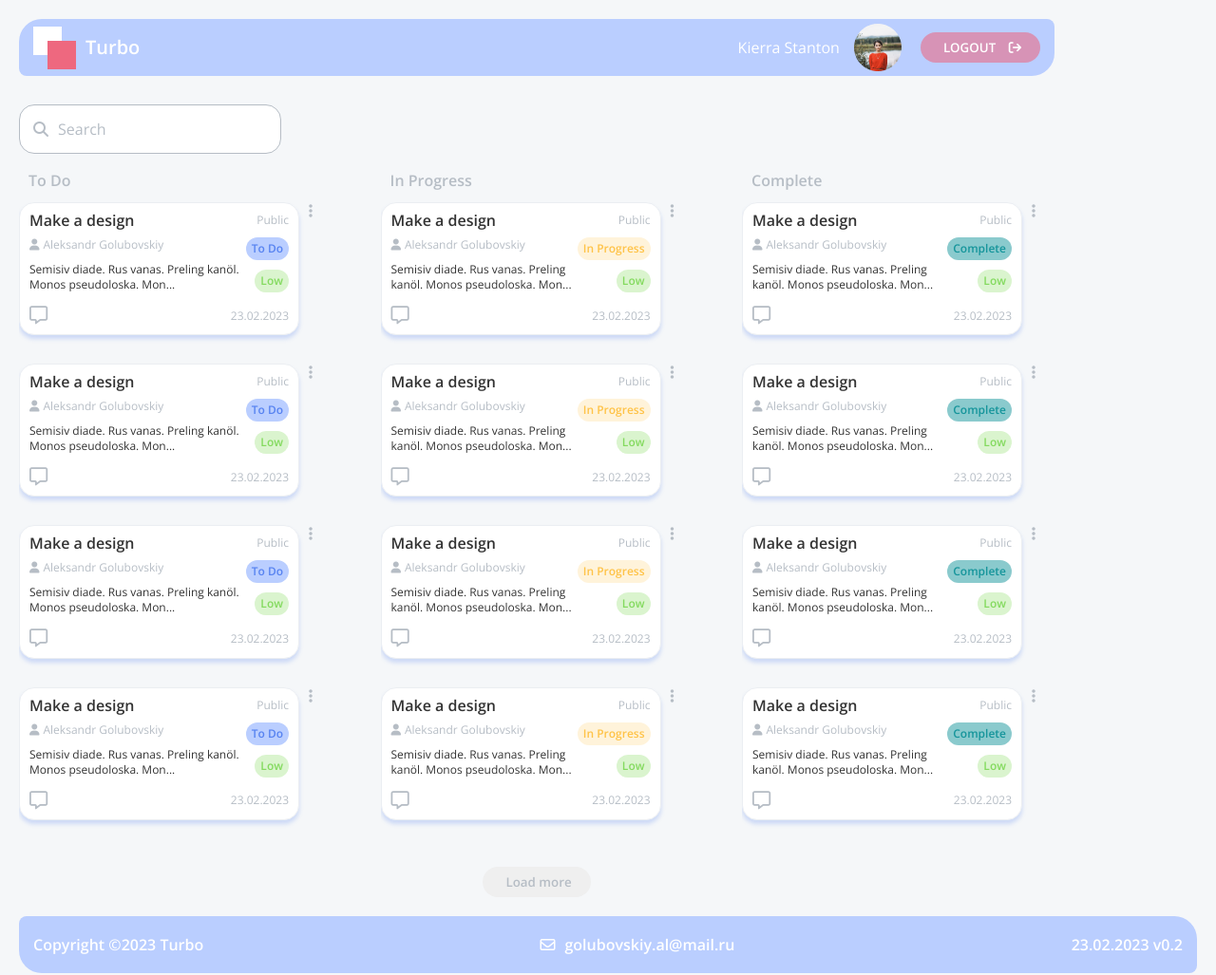
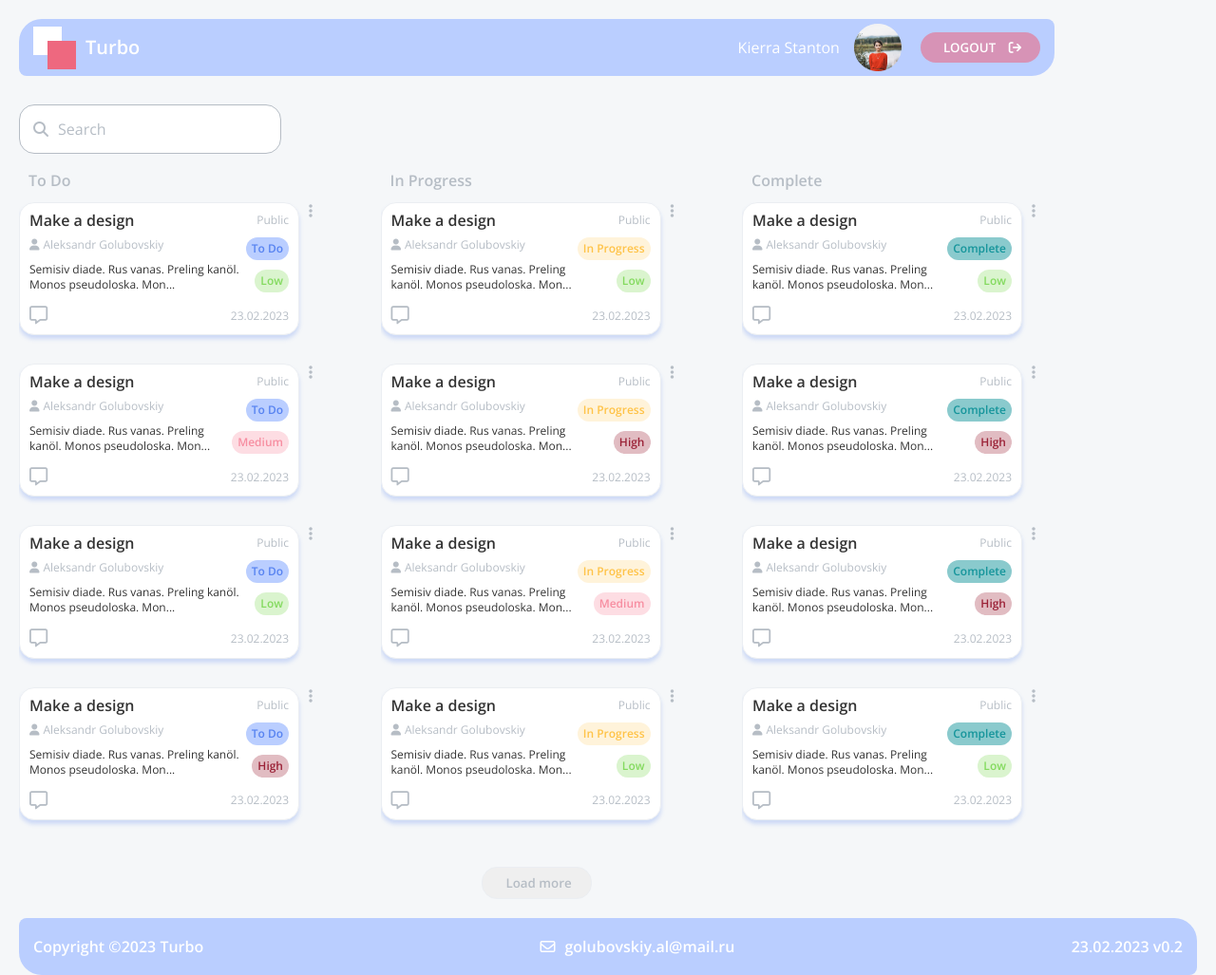
Before and after one commit to mrsagusha/datamola-course, a plain HTML site: page main.html in a window 1280 px wide. Shown: the whole page at 95% size. Drawn offline with nearby package versions, Linux system fonts and the light colour scheme.

Commit message:
refactor: change some status tags in cards

```diff
--- a/main.html
+++ b/main.html
@@ -76,7 +76,7 @@
                                     <div class="card__status-info">
                                         <p class="card__privacy">Public</p>
                                         <p class="card__status todo">To Do</p>
-                                        <p class="card__priority low">Low</p>
+                                        <p class="card__priority medium">Medium</p>
                                     </div>
                                 </div>
                                 <div class="card__footer">
@@ -120,7 +120,29 @@
                                     <div class="card__status-info">
                                         <p class="card__privacy">Public</p>
                                         <p class="card__status todo">To Do</p>
-                                        <p class="card__priority low">Low</p>
+                                        <p class="card__priority high">High</p>
+                                    </div>
+                                </div>
+                                <div class="card__footer">
+                                    <i class="fa-regular fa-message"></i>
+                                    <time class="card__date">23.02.2023</time>
+                                </div>
+                            </div>
+                            <div class="card">
+                                <i class="fa-solid fa-ellipsis-vertical"></i>
+                                <div class="card__main-info">
+                                    <div class="card__task-info">
+                                        <p class="card__task-name">Make a design</p>
+                                        <div class="card__task-assignee-wrapper">
+                                            <i class="fa-solid fa-user"></i>
+                                            <p  class="card__task-assignee">Aleksandr Golubovskiy</p>
+                                        </div>
+                                        <p class="card__task-description">Semisiv diade. Rus vanas. Preling kanöl. Monos pseudoloska. Mon... </p>
+                                    </div>
+                                    <div class="card__status-info">
+                                        <p class="card__privacy">Public</p>
+                                        <p class="card__status todo">To Do</p>
+                                        <p class="card__priority medium">Medium</p>
                                     </div>
                                 </div>
                                 <div class="card__footer">
@@ -164,7 +186,29 @@
                                     <div class="card__status-info">
                                         <p class="card__privacy">Public</p>
                                         <p class="card__status todo">To Do</p>
-                                        <p class="card__priority low">Low</p>
+                                        <p class="card__priority medium">Medium</p>
+                                    </div>
+                                </div>
+                                <div class="card__footer">
+                                    <i class="fa-regular fa-message"></i>
+                                    <time class="card__date">23.02.2023</time>
+                                </div>
+                            </div>
+                            <div class="card">
+                                <i class="fa-solid fa-ellipsis-vertical"></i>
+                                <div class="card__main-info">
+                                    <div class="card__task-info">
+                                        <p class="card__task-name">Make a design</p>
+                                        <div class="card__task-assignee-wrapper">
+                                            <i class="fa-solid fa-user"></i>
+                                            <p  class="card__task-assignee">Aleksandr Golubovskiy</p>
+                                        </div>
+                                        <p class="card__task-description">Semisiv diade. Rus vanas. Preling kanöl. Monos pseudoloska. Mon... </p>
+                                    </div>
+                                    <div class="card__status-info">
+                                        <p class="card__privacy">Public</p>
+                                        <p class="card__status todo">To Do</p>
+                                        <p class="card__priority high">High</p>
                                     </div>
                                 </div>
                                 <div class="card__footer">
@@ -208,51 +252,7 @@
                                     <div class="card__status-info">
                                         <p class="card__privacy">Public</p>
                                         <p class="card__status todo">To Do</p>
-                                        <p class="card__priority low">Low</p>
-                                    </div>
-                                </div>
-                                <div class="card__footer">
-                                    <i class="fa-regular fa-message"></i>
-                                    <time class="card__date">23.02.2023</time>
-                                </div>
-                            </div>
-                            <div class="card">
-                                <i class="fa-solid fa-ellipsis-vertical"></i>
-                                <div class="card__main-info">
-                                    <div class="card__task-info">
-                                        <p class="card__task-name">Make a design</p>
-                                        <div class="card__task-assignee-wrapper">
-                                            <i class="fa-solid fa-user"></i>
-                                            <p  class="card__task-assignee">Aleksandr Golubovskiy</p>
-                                        </div>
-                                        <p class="card__task-description">Semisiv diade. Rus vanas. Preling kanöl. Monos pseudoloska. Mon... </p>
-                                    </div>
-                                    <div class="card__status-info">
-                                        <p class="card__privacy">Public</p>
-                                        <p class="card__status todo">To Do</p>
-                                        <p class="card__priority low">Low</p>
-                                    </div>
-                                </div>
-                                <div class="card__footer">
-                                    <i class="fa-regular fa-message"></i>
-                                    <time class="card__date">23.02.2023</time>
-                                </div>
-                            </div>
-                            <div class="card">
-                                <i class="fa-solid fa-ellipsis-vertical"></i>
-                                <div class="card__main-info">
-                                    <div class="card__task-info">
-                                        <p class="card__task-name">Make a design</p>
-                                        <div class="card__task-assignee-wrapper">
-                                            <i class="fa-solid fa-user"></i>
-                                            <p  class="card__task-assignee">Aleksandr Golubovskiy</p>
-                                        </div>
-                                        <p class="card__task-description">Semisiv diade. Rus vanas. Preling kanöl. Monos pseudoloska. Mon... </p>
-                                    </div>
-                                    <div class="card__status-info">
-                                        <p class="card__privacy">Public</p>
-                                        <p class="card__status todo">To Do</p>
-                                        <p class="card__priority low">Low</p>
+                                        <p class="card__priority medium">Medium</p>
                                     </div>
                                 </div>
                                 <div class="card__footer">
@@ -280,6 +280,50 @@
                                         <p class="card__privacy">Public</p>
                                         <p class="card__status in-progress">In Progress</p>
                                         <p class="card__priority low">Low</p>
+                                    </div>
+                                </div>
+                                <div class="card__footer">
+                                    <i class="fa-regular fa-message"></i>
+                                    <time class="card__date">23.02.2023</time>
+                                </div>
+                            </div>
+                            <div class="card">
+                                <i class="fa-solid fa-ellipsis-vertical"></i>
+                                <div class="card__main-info">
+                                    <div class="card__task-info">
+                                        <p class="card__task-name">Make a design</p>
+                                        <div class="card__task-assignee-wrapper">
+                                            <i class="fa-solid fa-user"></i>
+                                            <p  class="card__task-assignee">Aleksandr Golubovskiy</p>
+                                        </div>
+                                        <p class="card__task-description">Semisiv diade. Rus vanas. Preling kanöl. Monos pseudoloska. Mon... </p>
+                                    </div>
+                                    <div class="card__status-info">
+                                        <p class="card__privacy">Public</p>
+                                        <p class="card__status in-progress">In Progress</p>
+                                        <p class="card__priority high">High</p>
+                                    </div>
+                                </div>
+                                <div class="card__footer">
+                                    <i class="fa-regular fa-message"></i>
+                                    <time class="card__date">23.02.2023</time>
+                                </div>
+                            </div>
+                            <div class="card">
+                                <i class="fa-solid fa-ellipsis-vertical"></i>
+                                <div class="card__main-info">
+                                    <div class="card__task-info">
+                                        <p class="card__task-name">Make a design</p>
+                                        <div class="card__task-assignee-wrapper">
+                                            <i class="fa-solid fa-user"></i>
+                                            <p  class="card__task-assignee">Aleksandr Golubovskiy</p>
+                                        </div>
+                                        <p class="card__task-description">Semisiv diade. Rus vanas. Preling kanöl. Monos pseudoloska. Mon... </p>
+                                    </div>
+                                    <div class="card__status-info">
+                                        <p class="card__privacy">Public</p>
+                                        <p class="card__status in-progress">In Progress</p>
+                                        <p class="card__priority medium">Medium</p>
                                     </div>
                                 </div>
                                 <div class="card__footer">
@@ -345,7 +389,29 @@
                                     <div class="card__status-info">
                                         <p class="card__privacy">Public</p>
                                         <p class="card__status in-progress">In Progress</p>
-                                        <p class="card__priority low">Low</p>
+                                        <p class="card__priority high">High</p>
+                                    </div>
+                                </div>
+                                <div class="card__footer">
+                                    <i class="fa-regular fa-message"></i>
+                                    <time class="card__date">23.02.2023</time>
+                                </div>
+                            </div>
+                            <div class="card">
+                                <i class="fa-solid fa-ellipsis-vertical"></i>
+                                <div class="card__main-info">
+                                    <div class="card__task-info">
+                                        <p class="card__task-name">Make a design</p>
+                                        <div class="card__task-assignee-wrapper">
+                                            <i class="fa-solid fa-user"></i>
+                                            <p  class="card__task-assignee">Aleksandr Golubovskiy</p>
+                                        </div>
+                                        <p class="card__task-description">Semisiv diade. Rus vanas. Preling kanöl. Monos pseudoloska. Mon... </p>
+                                    </div>
+                                    <div class="card__status-info">
+                                        <p class="card__privacy">Public</p>
+                                        <p class="card__status in-progress">In Progress</p>
+                                        <p class="card__priority medium">Medium</p>
                                     </div>
                                 </div>
                                 <div class="card__footer">
@@ -389,73 +455,7 @@
                                     <div class="card__status-info">
                                         <p class="card__privacy">Public</p>
                                         <p class="card__status in-progress">In Progress</p>
-                                        <p class="card__priority low">Low</p>
-                                    </div>
-                                </div>
-                                <div class="card__footer">
-                                    <i class="fa-regular fa-message"></i>
-                                    <time class="card__date">23.02.2023</time>
-                                </div>
-                            </div>
-                            <div class="card">
-                                <i class="fa-solid fa-ellipsis-vertical"></i>
-                                <div class="card__main-info">
-                                    <div class="card__task-info">
-                                        <p class="card__task-name">Make a design</p>
-                                        <div class="card__task-assignee-wrapper">
-                                            <i class="fa-solid fa-user"></i>
-                                            <p  class="card__task-assignee">Aleksandr Golubovskiy</p>
-                                        </div>
-                                        <p class="card__task-description">Semisiv diade. Rus vanas. Preling kanöl. Monos pseudoloska. Mon... </p>
-                                    </div>
-                                    <div class="card__status-info">
-                                        <p class="card__privacy">Public</p>
-                                        <p class="card__status in-progress">In Progress</p>
-                                        <p class="card__priority low">Low</p>
-                                    </div>
-                                </div>
-                                <div class="card__footer">
-                                    <i class="fa-regular fa-message"></i>
-                                    <time class="card__date">23.02.2023</time>
-                                </div>
-                            </div>
-                            <div class="card">
-                                <i class="fa-solid fa-ellipsis-vertical"></i>
-                                <div class="card__main-info">
-                                    <div class="card__task-info">
-                                        <p class="card__task-name">Make a design</p>
-                                        <div class="card__task-assignee-wrapper">
-                                            <i class="fa-solid fa-user"></i>
-                                            <p  class="card__task-assignee">Aleksandr Golubovskiy</p>
-                                        </div>
-                                        <p class="card__task-description">Semisiv diade. Rus vanas. Preling kanöl. Monos pseudoloska. Mon... </p>
-                                    </div>
-                                    <div class="card__status-info">
-                                        <p class="card__privacy">Public</p>
-                                        <p class="card__status in-progress">In Progress</p>
-                                        <p class="card__priority low">Low</p>
-                                    </div>
-                                </div>
-                                <div class="card__footer">
-                                    <i class="fa-regular fa-message"></i>
-                                    <time class="card__date">23.02.2023</time>
-                                </div>
-                            </div>
-                            <div class="card">
-                                <i class="fa-solid fa-ellipsis-vertical"></i>
-                                <div class="card__main-info">
-                                    <div class="card__task-info">
-                                        <p class="card__task-name">Make a design</p>
-                                        <div class="card__task-assignee-wrapper">
-                                            <i class="fa-solid fa-user"></i>
-                                            <p  class="card__task-assignee">Aleksandr Golubovskiy</p>
-                                        </div>
-                                        <p class="card__task-description">Semisiv diade. Rus vanas. Preling kanöl. Monos pseudoloska. Mon... </p>
-                                    </div>
-                                    <div class="card__status-info">
-                                        <p class="card__privacy">Public</p>
-                                        <p class="card__status in-progress">In Progress</p>
-                                        <p class="card__priority low">Low</p>
+                                        <p class="card__priority medium">Medium</p>
                                     </div>
                                 </div>
                                 <div class="card__footer">
@@ -526,7 +526,29 @@
                                     <div class="card__status-info">
                                         <p class="card__privacy">Public</p>
                                         <p class="card__status complete">Complete</p>
-                                        <p class="card__priority low">Low</p>
+                                        <p class="card__priority high">High</p>
+                                    </div>
+                                </div>
+                                <div class="card__footer">
+                                    <i class="fa-regular fa-message"></i>
+                                    <time class="card__date">23.02.2023</time>
+                                </div>
+                            </div>
+                            <div class="card">
+                                <i class="fa-solid fa-ellipsis-vertical"></i>
+                                <div class="card__main-info">
+                                    <div class="card__task-info">
+                                        <p class="card__task-name">Make a design</p>
+                                        <div class="card__task-assignee-wrapper">
+                                            <i class="fa-solid fa-user"></i>
+                                            <p  class="card__task-assignee">Aleksandr Golubovskiy</p>
+                                        </div>
+                                        <p class="card__task-description">Semisiv diade. Rus vanas. Preling kanöl. Monos pseudoloska. Mon... </p>
+                                    </div>
+                                    <div class="card__status-info">
+                                        <p class="card__privacy">Public</p>
+                                        <p class="card__status complete">Complete</p>
+                                        <p class="card__priority high">High</p>
                                     </div>
                                 </div>
                                 <div class="card__footer">
@@ -570,7 +592,7 @@
                                     <div class="card__status-info">
                                         <p class="card__privacy">Public</p>
                                         <p class="card__status complete">Complete</p>
-                                        <p class="card__priority low">Low</p>
+                                        <p class="card__priority medium">Medium</p>
                                     </div>
                                 </div>
                                 <div class="card__footer">
@@ -614,7 +636,7 @@
                                     <div class="card__status-info">
                                         <p class="card__privacy">Public</p>
                                         <p class="card__status complete">Complete</p>
-                                        <p class="card__priority low">Low</p>
+                                        <p class="card__priority high">High</p>
                                     </div>
                                 </div>
                                 <div class="card__footer">
@@ -658,29 +680,7 @@
                                     <div class="card__status-info">
                                         <p class="card__privacy">Public</p>
                                         <p class="card__status complete">Complete</p>
-                                        <p class="card__priority low">Low</p>
-                                    </div>
-                                </div>
-                                <div class="card__footer">
-                                    <i class="fa-regular fa-message"></i>
-                                    <time class="card__date">23.02.2023</time>
-                                </div>
-                            </div>
-                            <div class="card">
-                                <i class="fa-solid fa-ellipsis-vertical"></i>
-                                <div class="card__main-info">
-                                    <div class="card__task-info">
-                                        <p class="card__task-name">Make a design</p>
-                                        <div class="card__task-assignee-wrapper">
-                                            <i class="fa-solid fa-user"></i>
-                                            <p  class="card__task-assignee">Aleksandr Golubovskiy</p>
-                                        </div>
-                                        <p class="card__task-description">Semisiv diade. Rus vanas. Preling kanöl. Monos pseudoloska. Mon... </p>
-                                    </div>
-                                    <div class="card__status-info">
-                                        <p class="card__privacy">Public</p>
-                                        <p class="card__status complete">Complete</p>
-                                        <p class="card__priority low">Low</p>
+                                        <p class="card__priority medium">Medium</p>
                                     </div>
                                 </div>
                                 <div class="card__footer">
--- a/styles.css
+++ b/styles.css
@@ -9,6 +9,8 @@
     --complete-color: #16959B;
     --progress-color: #FFC348;
     --low: #84DA5F;
+    --high-color: #9B2237;
+    --medium-color: #F78EA1;
 }
 
 * {
@@ -269,6 +271,24 @@
     border-radius: 24px;
 }
 
+.medium {
+    width: max-content;
+    color: var(--medium-color);
+    font-weight: 600;
+    padding: 4px 6px;
+    background-color: rgba(247, 142, 161, 0.3);
+    border-radius: 24px;
+}
+
+.high {
+    width: max-content;
+    color: var(--high-color);
+    font-weight: 600;
+    padding: 4px 6px;
+    background-color: rgba(155, 34, 55, 0.3);
+    border-radius: 24px;
+}
+
 .card__footer {
     display: flex;
     justify-content: space-between;
@@ -286,10 +306,17 @@
 
 .load-more {
     display: block;
+    border: 1px solid var(--light-gray);
     margin: 0 auto;
     margin-top: 20px;
     margin-bottom: 20px;
     color: var(--main-gray);
+    transition: .2s;
+}
+
+.load-more:hover {
+    border: 1px solid var(--main-gray);
+    cursor: pointer;
 }
 
 .footer {
```
